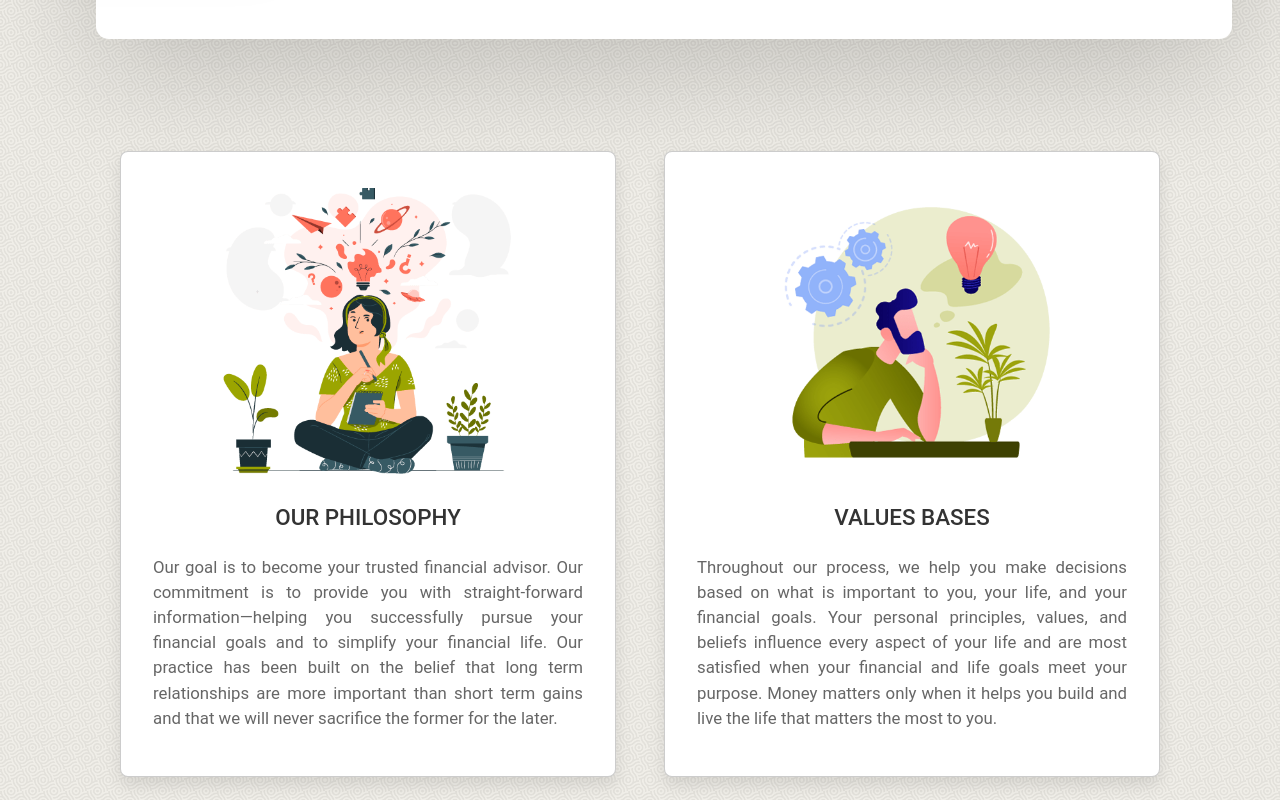
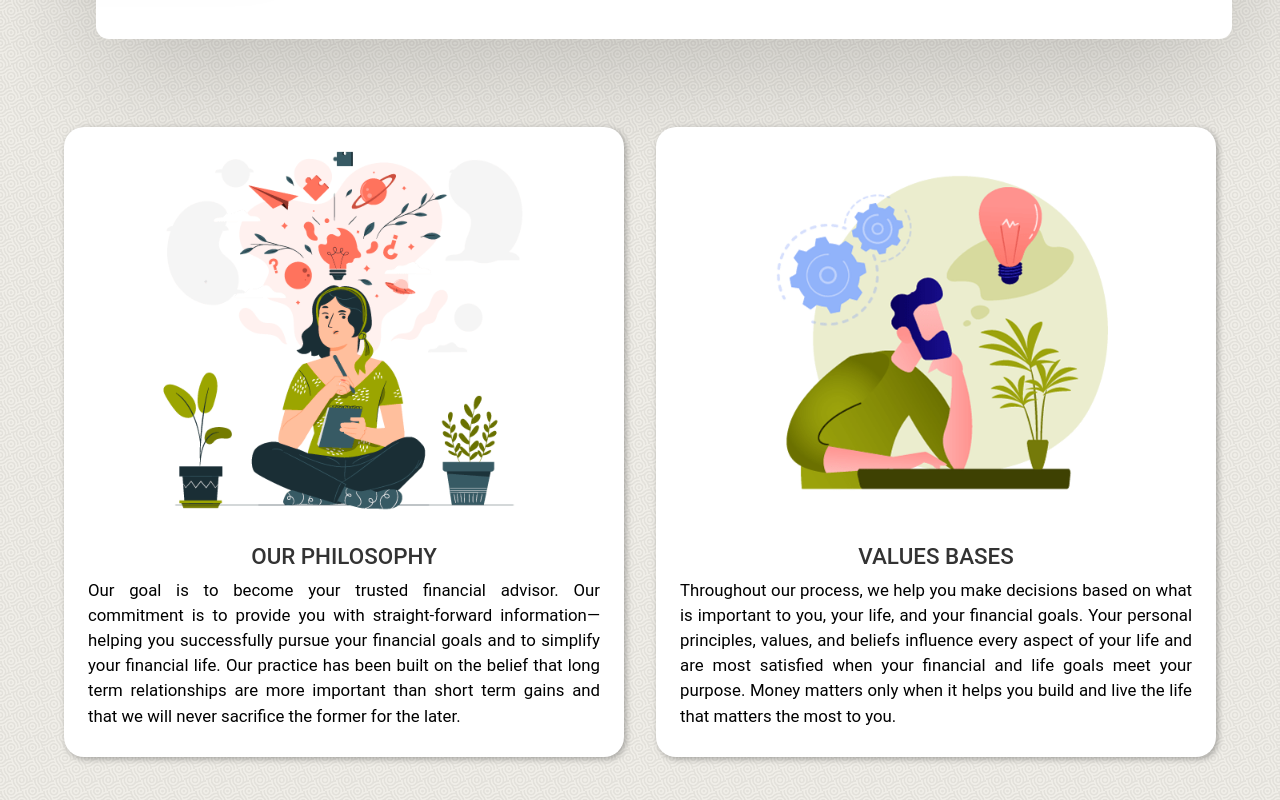
Before and after one commit to joswald123/Lifetimews, a React (Create React App) app: page / in a window 1280 px wide. Shown: the part 1300-2100 px from the top of the page. Built offline with nearby package versions, Linux system fonts and the light colour scheme.

Commit message:
Philosophy settings on home page

```diff
--- a/src/components/about/about.css
+++ b/src/components/about/about.css
@@ -14,7 +14,7 @@
 .welcome .post {
     margin: 5rem 3rem;
     width: 100%;
-    max-width: 98rem;
+    max-width: 80rem;
     padding: 2rem;
     padding-right: 0rem;
     background-color: #fff;
--- a/src/components/home/DoubleCard.css
+++ b/src/components/home/DoubleCard.css
@@ -1,40 +1,76 @@
-.philosophy .box-container{
-    display: flex;
-    align-items: center;
-    justify-content: center;
-    flex-wrap: wrap;
-    margin: 0 6rem;
+.container-philosophy {
+    width: 90%;
+    max-width: 1200px;
+    height: 100%;
+    margin: auto;
 }
 
-.philosophy .box-container .box{
-    max-width: 49rem;
-    flex:1 1 30rem;
-    background:#fff;
-    border-radius: .5rem;
-    border:.1rem solid rgba(0,0,0,.2);
-    box-shadow: 0 .5rem 1rem rgba(0,0,0,.1);
-    margin:1.5rem;
-    padding:1rem 2rem;
-    border-radius: .5rem;
-    text-align: center;
-    transition: .2s linear;
+.philosophyGrid {
+    display: grid;
+    grid-template-columns: repeat(2, 1fr);
+    grid-gap: 2rem;
+    margin-bottom: 50px;
 }
 
-.philosophy .box-container .box img{
-    width: 20rem;
+.philosophyGrid>article {
+    object-fit: cover;
+    background: #ffffff;
+    border: none;
+    box-shadow: 2px 2px 6px 0 rgba(0, 0, 0, 0.3);
+    border-radius: 20px;
+    text-align: center;
+    transition: transform .3s;
 }
 
-.philosophy .box-container .box h3{
-    /* font-size: 2rem; */
-    font-size: var(--font-size-title-h4);
-    color:#333;
-    padding-top: 1rem;
-
+.philosophyGrid>article:hover {
+    transform: translateY(2px);
+    box-shadow: 2px 2px 26px 0px rgba(0, 0, 0, .3);
 }
 
-.philosophy .box-container .box p{
+.philosophyGrid>article img {
+    width: 100%;
+    max-width: 400px;
+    height: auto;
+    margin: auto;
+    border-top-left-radius: 20px;
+    border-top-right-radius: 20px;
+}
+
+.philosophyGrid>article h3 {
+    font-size: var(--font-size-title-h4);
+    color: #333;
+    padding-top: 1rem;
+}
+
+.philosophyGrid>article p {
     font-size: var(--font-size-text);
-    color:#666;
-    padding: 1rem 0;
+    color: #000000;
+    padding: 0 1.5rem 1rem 1.5rem;
     text-align: justify;
 }
+
+@media screen and (max-width: 1068px) {
+    .philosophyGrid {
+        grid-template-columns: repeat(2, 1fr);
+    }
+}
+
+@media (max-width: 650px) {
+    .philosophyGrid {
+        grid-template-columns: repeat(1, 1fr);
+        justify-items: center;
+    }
+
+    .philosophyGrid>article {
+        text-align: center;
+        padding: 0rem;
+        min-width: 10rem;
+        max-width: 22rem;
+    }
+}
+
+@media (max-width: 500px) {
+    .container-philosophy {
+        width: 100%;
+    }
+}
--- a/src/components/home/DoubleCard.js
+++ b/src/components/home/DoubleCard.js
@@ -7,15 +7,13 @@ import imgPhilosophy2 from "../../images/philosophy2.png"
 
 export default function DoubleCard() {
     return (
-        <div className="philosophy mt-2" id="philosophy">
+        <div className="container-philosophy mt-2" id="philosophy">
 
-            {/* <h1 className="heading"> OUR PHILOSPHY </h1> */}
+            <section className="philosophyGrid">
 
-            <div className="box-container">
-
-                <div className="box">
+                <article className="box">
                     <img src={imgPhilosophy} alt="OUR PHILOSPHY" />
-                    <h3 className='heading'>OUR PHILOSOPHY</h3>
+                    <h3>OUR PHILOSOPHY</h3>
                     <p>
                         Our goal is to become your trusted financial advisor. Our commitment is to provide you with
                         straight-forward information—helping you successfully pursue your financial goals and to
@@ -23,19 +21,19 @@ export default function DoubleCard() {
                         Our practice has been built on the belief that long term relationships are more important than
                         short term gains and that we will never sacrifice the former for the later.
                     </p>
-                </div>
+                </article>
 
-                <div className="box">
+                <article className="box">
                     <img src={imgPhilosophy2} alt="VALUES BASES" />
-                    <h3 className='heading'>VALUES BASES</h3>
+                    <h3>VALUES BASES</h3>
                     <p>
                         Throughout our process, we help you make decisions based on what is important to you, your
                         life, and your financial goals. Your personal principles, values, and beliefs influence every aspect
                         of your life and are most satisfied when your financial and life goals meet your purpose. Money
                         matters only when it helps you build and live the life that matters the most to you.
                     </p>
-                </div>
-            </div>
+                </article>
+            </section>
         </div>
     )
 }
```
